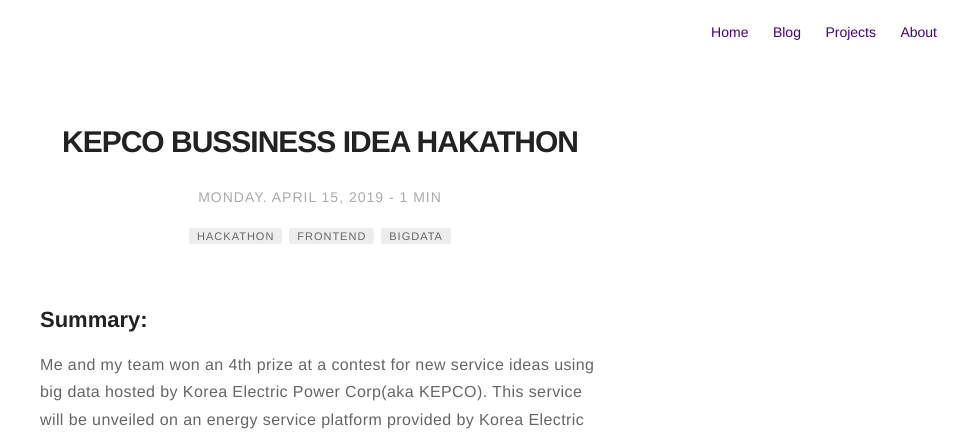
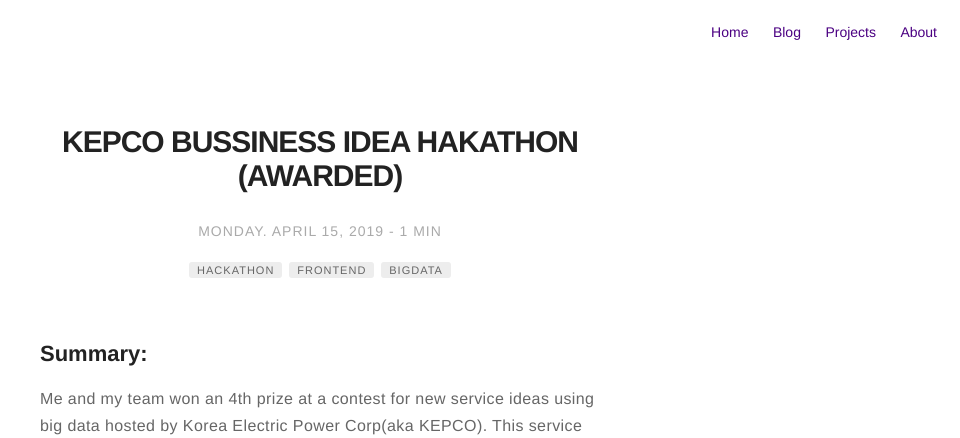
Before and after one commit to h1m4/h1m4.github.io, a Jekyll site: the page built from _posts/2019-04-15-KEPCO-bussiness-idea-hackathon.md, in a window 1280 px wide. Shown: the top 438 px of the page, without its empty margins (320-1280 px from the left). Built offline with Jekyll 4.4.1, drawn with Linux system fonts in a browser that asks for light colours; comment, search, counter and statistics services are not loaded; some of the changed text lies outside the part shown.

Commit message:
fixed error

```diff
--- a/_posts/2019-04-15-KEPCO-bussiness-idea-hackathon.md
+++ b/_posts/2019-04-15-KEPCO-bussiness-idea-hackathon.md
@@ -1,5 +1,5 @@
 ---
-title: "KEPCO BUSSINESS IDEA HAKATHON"
+title: "KEPCO BUSSINESS IDEA HAKATHON (AWARDED)"
 layout: post
 date: 2019-04-15 22:48
 image: /assets/images/markdown.jpg
```
Also changed, not shown: other parts of _posts/2019-04-15-KEPCO-bussiness-idea-hackathon.md (+1 -1 lines).
